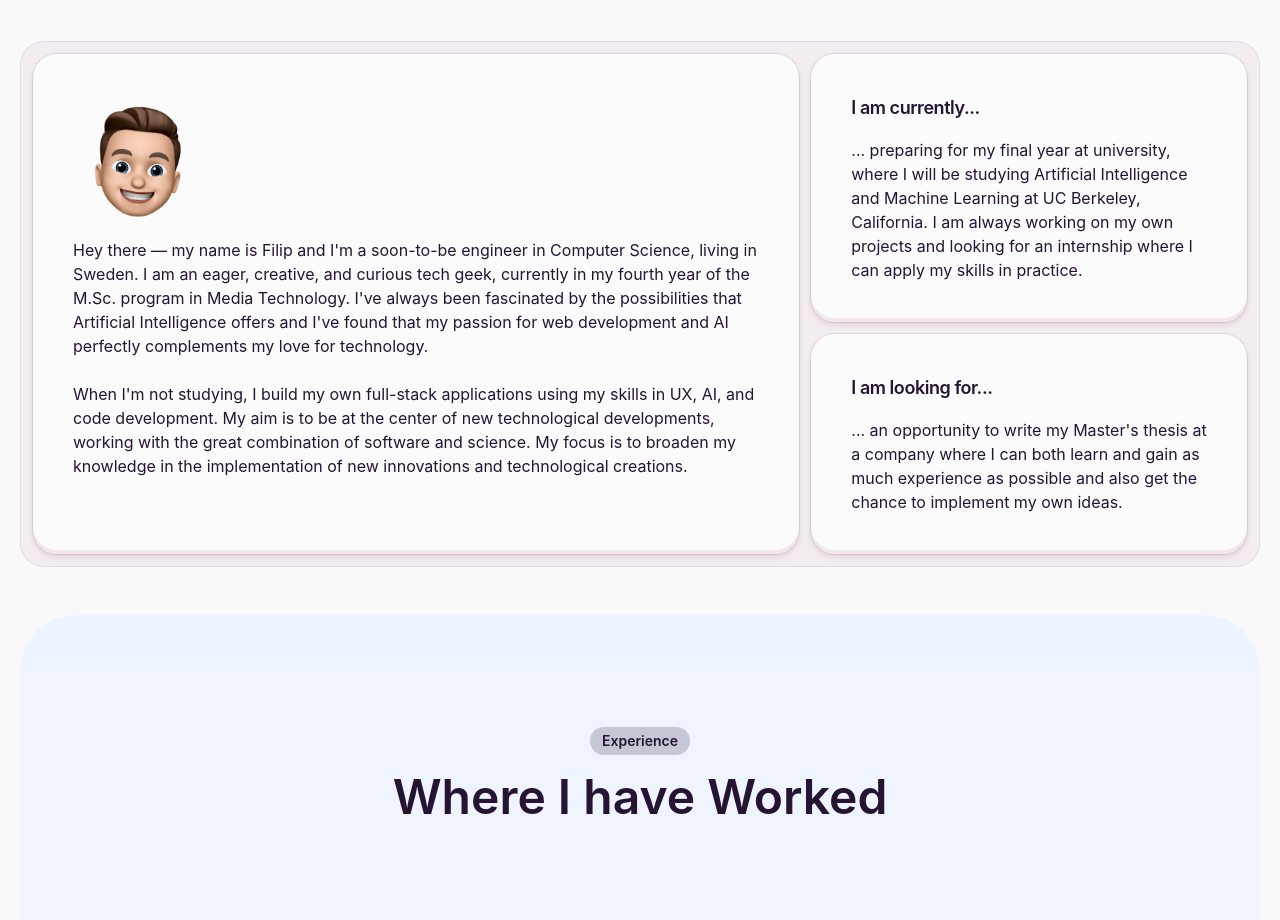
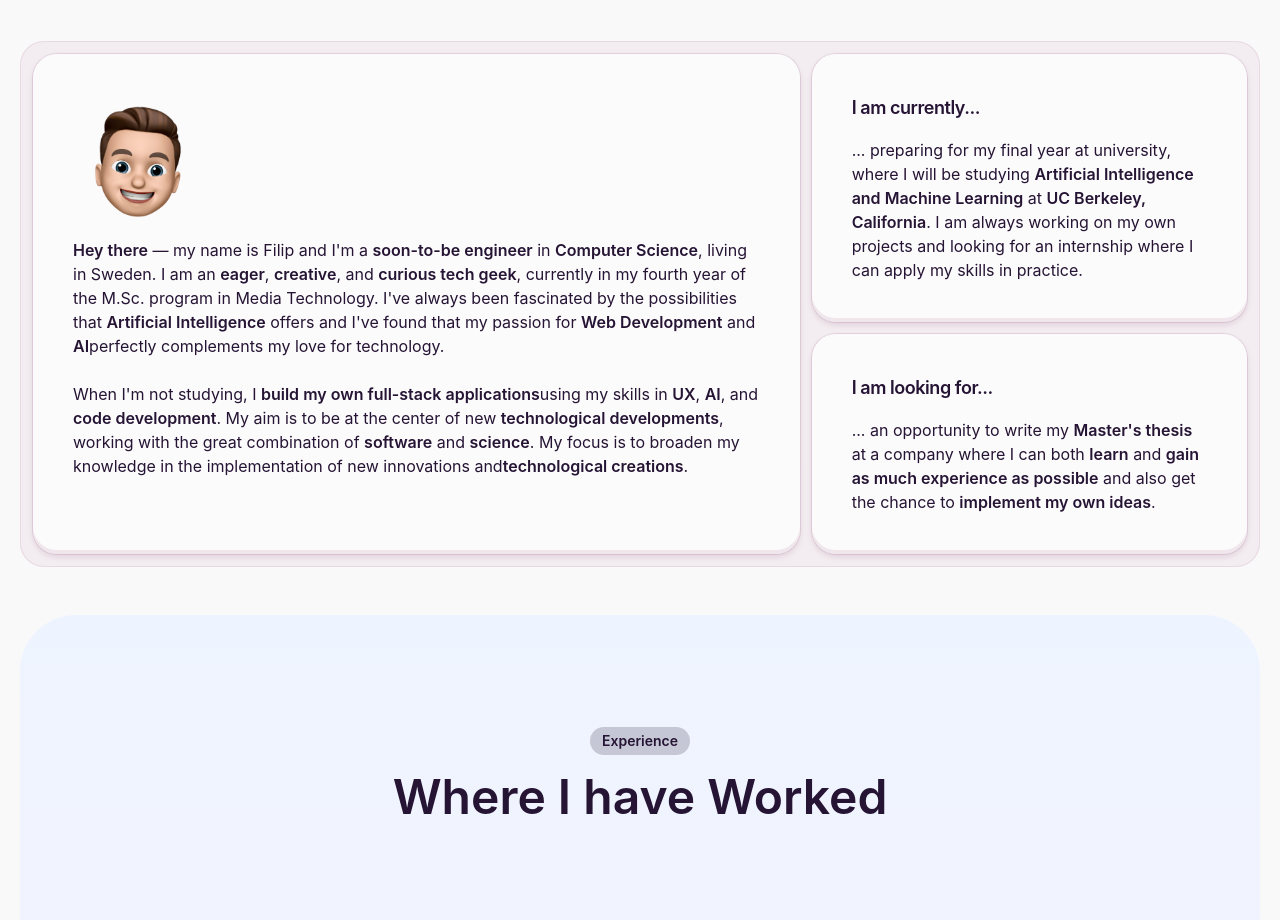
Before and after one commit to filipbagen/portfolio, a React (Vite) app: page / in a window 1280 px wide. Shown: the part 1060-1980 px from the top of the page. Built offline with nearby package versions, Linux system fonts and the light colour scheme; a web font is replaced by a local one.

Commit message:
Update AboutMe component with bold text

```diff
--- a/src/components/AboutMe.tsx
+++ b/src/components/AboutMe.tsx
@@ -10,21 +10,36 @@ export default function AboutMe() {
           <Card>
             <img src="assets/memoji.png" alt="Memoji" className="h-32" />
             <CardContent>
-              Hey there — my name is Filip and I'm a soon-to-be engineer in
-              Computer Science, living in Sweden. I am an eager, creative, and
-              curious tech geek, currently in my fourth year of the M.Sc.
-              program in Media Technology. I've always been fascinated by the
-              possibilities that Artificial Intelligence offers and I've found
-              that my passion for web development and AI perfectly complements
-              my love for technology.
+              <span className="font-semibold">Hey there</span> — my name is
+              Filip and I'm a{' '}
+              <span className="font-semibold">soon-to-be engineer</span> in{' '}
+              <span className="font-semibold">Computer Science</span>, living in
+              Sweden. I am an <span className="font-semibold">eager</span>,{' '}
+              <span className="font-semibold">creative</span>, and{' '}
+              <span className="font-semibold">curious tech geek</span>,
+              currently in my fourth year of the M.Sc. program in Media
+              Technology. I've always been fascinated by the possibilities that{' '}
+              <span className="font-semibold">Artificial Intelligence</span>{' '}
+              offers and I've found that my passion for{' '}
+              <span className="font-semibold">Web Development</span> and{' '}
+              <span className="font-semibold">AI</span>
+              perfectly complements my love for technology.
               <br />
               <br />
-              When I'm not studying, I build my own full-stack applications
-              using my skills in UX, AI, and code development. My aim is to be
-              at the center of new technological developments, working with the
-              great combination of software and science. My focus is to broaden
-              my knowledge in the implementation of new innovations and
-              technological creations.
+              When I'm not studying, I{' '}
+              <span className="font-semibold">
+                build my own full-stack applications
+              </span>
+              using my skills in <span className="font-semibold">UX</span>,{' '}
+              <span className="font-semibold">AI</span>, and{' '}
+              <span className="font-semibold">code development</span>. My aim is
+              to be at the center of new{' '}
+              <span className="font-semibold">technological developments</span>,
+              working with the great combination of{' '}
+              <span className="font-semibold">software</span> and{' '}
+              <span className="font-semibold">science</span>. My focus is to
+              broaden my knowledge in the implementation of new innovations and
+              <span className="font-semibold">technological creations</span>.
             </CardContent>
           </Card>
 
@@ -33,19 +48,29 @@ export default function AboutMe() {
               <CardTitle>I am currently...</CardTitle>
               <CardContent>
                 ... preparing for my final year at university, where I will be
-                studying Artificial Intelligence and Machine Learning at UC
-                Berkeley, California. I am always working on my own projects and
-                looking for an internship where I can apply my skills in
-                practice.
+                studying{' '}
+                <span className="font-semibold">
+                  Artificial Intelligence and Machine Learning
+                </span>{' '}
+                at{' '}
+                <span className="font-semibold">UC Berkeley, California</span>.
+                I am always working on my own projects and looking for an
+                internship where I can apply my skills in practice.
               </CardContent>
             </Card>
 
             <Card>
               <CardTitle>I am looking for...</CardTitle>
               <CardContent>
-                ... an opportunity to write my Master's thesis at a company
-                where I can both learn and gain as much experience as possible
-                and also get the chance to implement my own ideas.
+                ... an opportunity to write my{' '}
+                <span className="font-semibold">Master's thesis</span> at a
+                company where I can both{' '}
+                <span className="font-semibold">learn</span> and{' '}
+                <span className="font-semibold">
+                  gain as much experience as possible
+                </span>{' '}
+                and also get the chance to{' '}
+                <span className="font-semibold">implement my own ideas</span>.
               </CardContent>
             </Card>
           </div>
```
